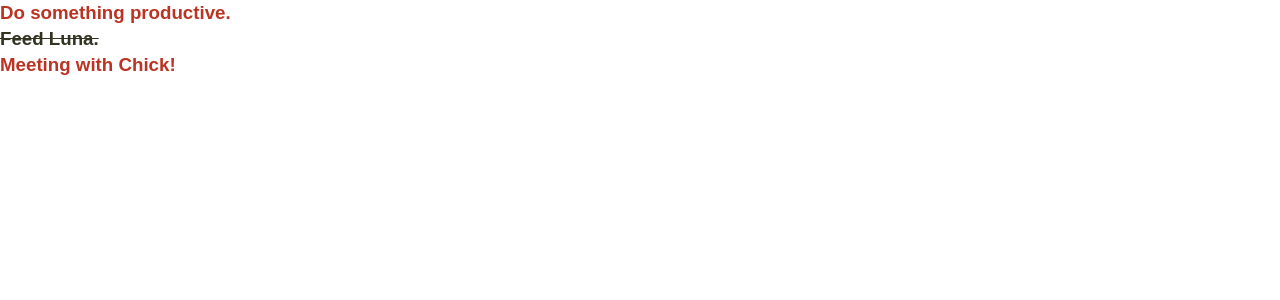
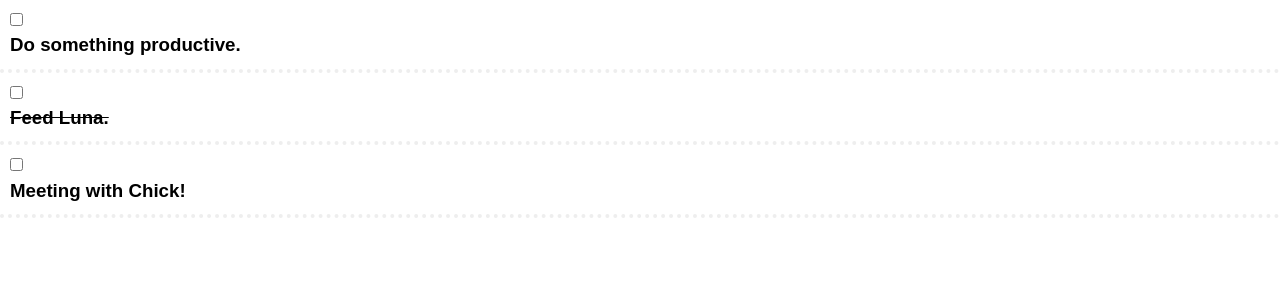
Before and after one commit to abhishek-bharadwaj/react-todo, a React (Create React App) app: page / in a window 1280 px wide. Shown: the top 300 px of the page. Built offline with nearby package versions, Linux system fonts and the light colour scheme.

Commit message:
Added click propogation code

```diff
--- a/src/App.js
+++ b/src/App.js
@@ -26,10 +26,19 @@
     ]
   }
 
+  markComplete = (id) => {
+    this.setState({ todos: this.state.todos.map(todo => {
+      if(todo.id === id) {
+        todo.completed = !todo.completed
+      }
+      return todo;
+  })});
+}
+
   render() {
     return (
       <div className="App">
-        <Todos todos={this.state.todos} />
+        <Todos todos={this.state.todos} markComplete={this.markComplete} />
       </div>
     );
   }
--- a/src/components/TodoItem.js
+++ b/src/components/TodoItem.js
@@ -4,23 +4,21 @@
 export class TodoItem extends Component {
 
     getStyle = () => {
-        if(this.props.todo.completed) {
-            return {
-                textDecoration: 'line-through',
-                color: '#332'
-            }
-        } else {
-            return {
-                textDecoration: 'none',
-                color: '#B32'
-            }
+        return {
+            background: 'f4f4f4',
+            padding: '10px',
+            borderBottom: '4px #eee dotted',
+            textDecoration: this.props.todo.completed ?
+            'line-through' : 'none'
         }
     }
 
     render() {
+        const {id, title} = this.props.todo
         return (
             <div style={ this.getStyle() }>
-                <h3>{this.props.todo.title}</h3>
+                <input type='checkbox' onChange={this.props.markComplete.bind(this, id)}/> {' '}
+                <h3>{title}</h3>
             </div>
         )
     }
--- a/src/components/Todos.js
+++ b/src/components/Todos.js
@@ -3,9 +3,14 @@
 import PropTypes from 'prop-types';
 
 class Todos extends Component {
+
+    markComplete = (e) => {
+        console.log('Hello')
+    }
+
     render() {
         return this.props.todos.map((todo) => (
-            <TodoItem key={todo.id} todo={todo}/>
+            <TodoItem key={todo.id} todo={todo} markComplete={this.props.markComplete}/>
         ))
     }
 }
```
